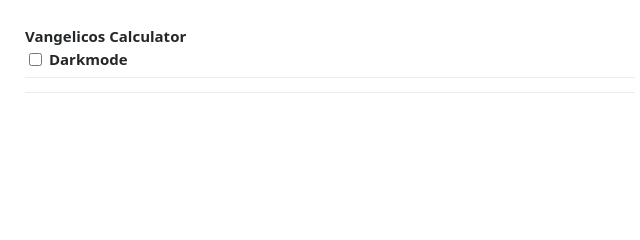
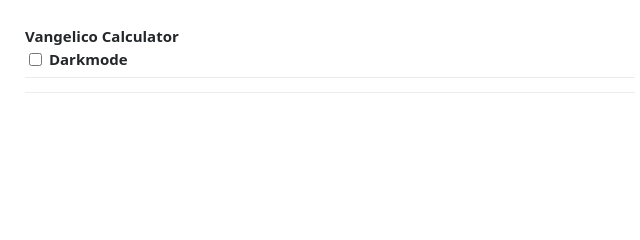
Before and after one commit to Godsplanrp/vangelico-jewelry, a plain HTML site: page index.html in a window 1280 px wide. Shown: the top 240 px of the page, 0-640 px from the left. Drawn offline with Linux system fonts and the light colour scheme.

Commit message:
Update index.html

```diff
--- a/index.html
+++ b/index.html
@@ -3,7 +3,7 @@
 
 <head>
 	<meta charset="UTF-8">
-	<title>Vangelicos Calculator</title>
+	<title>Vangelico Calculator</title>
 	<link rel="shortcut icon" href="images/logo.png" />
 	<link rel="stylesheet" href="index.css" />
 	<link rel="stylesheet" href="../style/font-awesome-4.7.0/css/font-awesome.min.css"> </head>
@@ -11,7 +11,7 @@
 <body onLoad="loadPage()">
 	<div id="form">
 		<div class="form-group">
-			<span style="font-weight: bold;">Vangelicos Calculator</span><br />
+			<span style="font-weight: bold;">Vangelico Calculator</span><br />
 			<input type="checkbox" id="darkmode" name="darkmode" value="darkmode" />
 			<label for="darkmode">Darkmode</label>
 			<span id="action-buttons">
```
